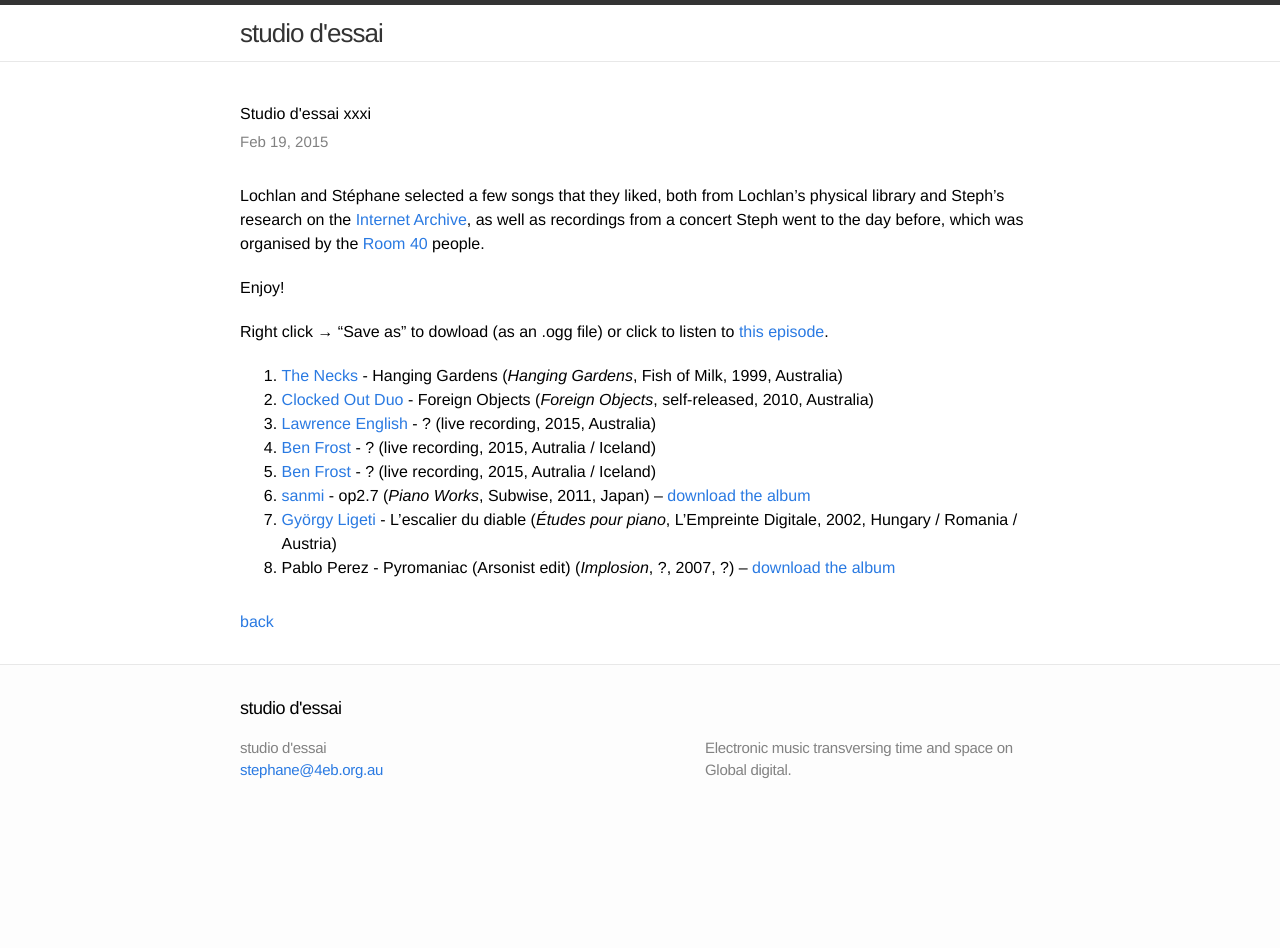
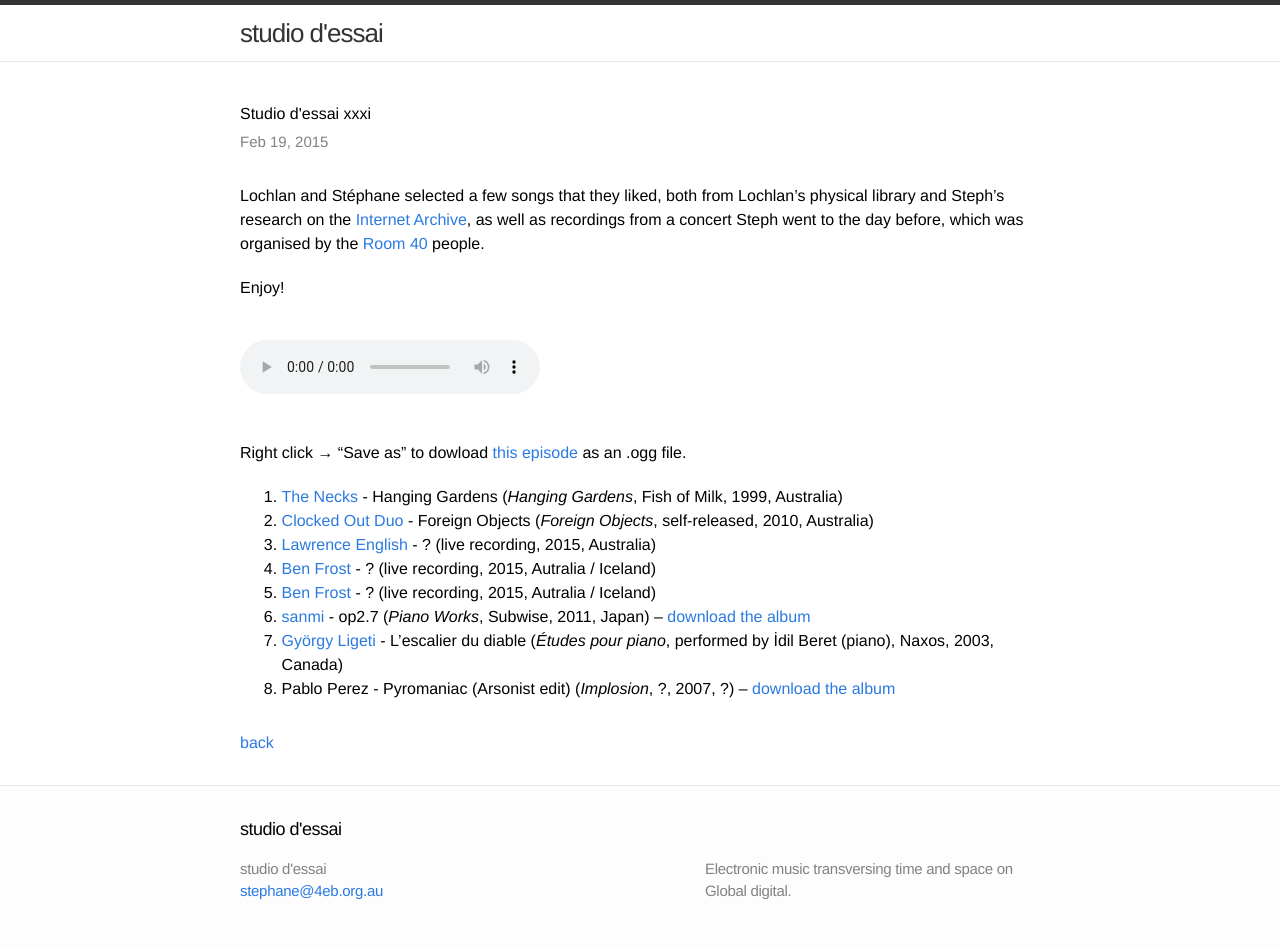
Before and after one commit to studio-dessai/studio-dessai.github.io, a Jekyll site: the page built from _posts/2015-02-19-sdexxxi.md, in a window 1280 px wide. Built offline with Jekyll 4.4.1, drawn with Linux system fonts in a browser that asks for light colours; before the commit the page ends 900 px from its top, so only the background shows below that.

Commit message:
(1) added audio tag for embedded player. (2) changed Ligeti record to correct one.

```diff
--- a/_posts/2015-02-19-sdexxxi.md
+++ b/_posts/2015-02-19-sdexxxi.md
@@ -7,8 +7,12 @@ Lochlan and Stéphane selected a few songs that they liked, both from Lochlan's
 
 Enjoy!
 
-Right click → "Save as" to dowload (as an .ogg file) or click to listen to <a
-href="https://raw.githubusercontent.com/studio-dessai/podcasts/master/2015-02-19%20studio%20d%27essai%20xxxi.ogg">this episode</a>.
+<audio src="https://raw.githubusercontent.com/studio-dessai/podcasts/master/2015-02-19%20studio%20d%27essai%20xxxi.ogg" controls>
+warning!
+</audio>
+
+Right click → "Save as" to dowload <a
+href="https://raw.githubusercontent.com/studio-dessai/podcasts/master/2015-02-19%20studio%20d%27essai%20xxxi.ogg">this episode</a> as an .ogg file.
 
 1. [The Necks](http://musicbrainz.org/artist/51f8d454-f4a8-41e6-8bd7-a35921eeedd0) - Hanging Gardens (_Hanging Gardens_, Fish of Milk, 1999, Australia)
 1. [Clocked Out Duo](http://musicbrainz.org/artist/d78b73b5-cd5e-46df-974a-3f5b9ce8a2bd) - Foreign Objects (_Foreign Objects_, self-released, 2010, Australia)
@@ -16,5 +20,5 @@ href="https://raw.githubusercontent.com/studio-dessai/podcasts/master/2015-02-19
 1. [Ben Frost](http://musicbrainz.org/artist/74ce8ef4-7ad6-41ec-92a6-d6c50ecd1637) - ? (live recording, 2015, Autralia / Iceland)
 1. [Ben Frost](http://musicbrainz.org/artist/74ce8ef4-7ad6-41ec-92a6-d6c50ecd1637) - ? (live recording, 2015, Autralia / Iceland)
 1. [sanmi](http://musicbrainz.org/artist/27b553e4-fbb2-48ce-9eec-b20ad1755716) - op2.7 (_Piano Works_, Subwise, 2011, Japan) – [download the album](https://archive.org/details/sbws077Sanmi-PianoWorks)
-1. [György Ligeti](http://musicbrainz.org/artist/da5e774b-026a-4117-82a4-11d246c05a8b) - L'escalier du diable (_Études pour piano_, L'Empreinte Digitale, 2002, Hungary / Romania / Austria)
+1. [György Ligeti](http://musicbrainz.org/release/9100f9df-6847-40d9-9db1-fef5ef857cba) - L'escalier du diable (_Études pour piano_, performed by İdil Beret (piano), Naxos, 2003, Canada)
 1. Pablo Perez - Pyromaniac (Arsonist edit) (_Implosion_, ?, 2007, ?) – [download the album](https://archive.org/details/implosion)
```
